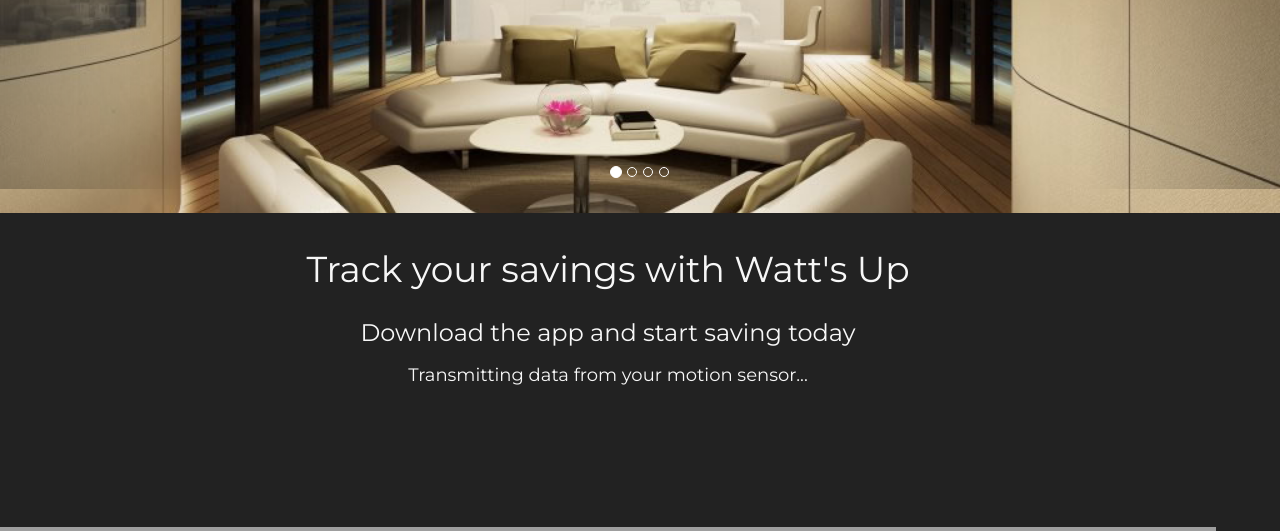
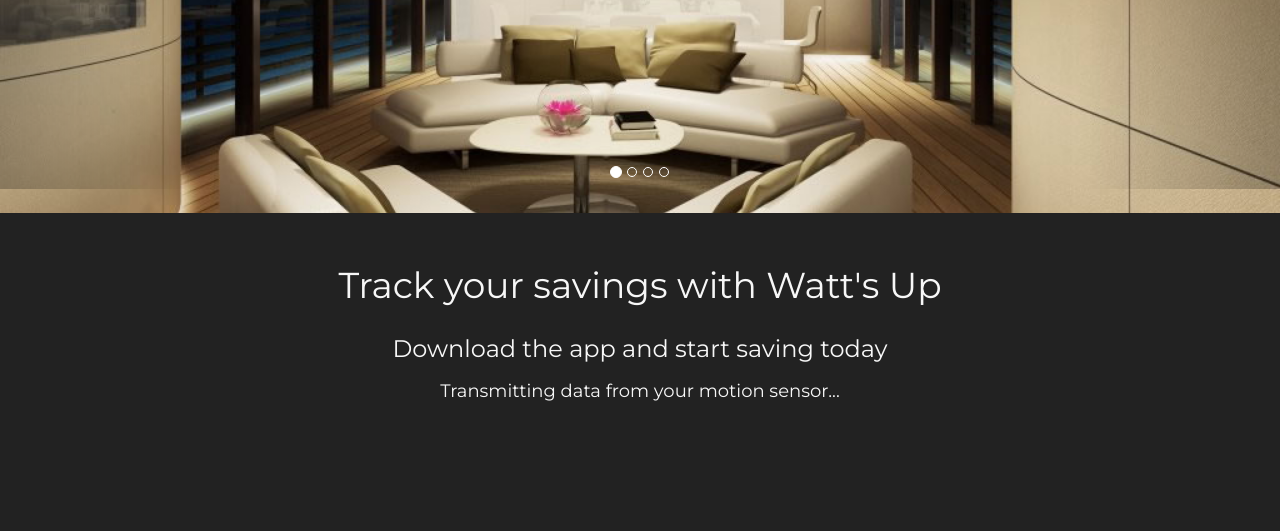
Before and after one commit to danieldn/arduino-project, a Flask app: page / in a window 1280 px wide. Shown: the part 587-1118 px from the top of the page. Run offline with Flask 2, Linux system fonts and the light colour scheme; data that the repository does not hold is empty; some libraries are stand-ins or nearby versions; grey boxes are pictures that could not be loaded.

Commit message:
Fixed website width

```diff
--- a/webapp/static/slider.css
+++ b/webapp/static/slider.css
@@ -39,7 +39,7 @@ h2 {
 
 #energySlider {
   height: 91vh;
-  width: 100vw;
+  width: 100%;
   margin: 0;
   padding: 0;
   overflow: hidden;
@@ -86,7 +86,8 @@ h2 {
 	display: flex;
 	flex-direction: column;
 	justify-content: center;
-	width: 100vw;
+	width: 100%;
+	height: 100vh;
 }
 
 #commentBox {
@@ -127,7 +128,7 @@ h2 {
 }
 
 #chart_div > div {
-	width: 100vw;
+	width: 95vw;
 }
 
 footer {
--- a/webapp/templates/index.html
+++ b/webapp/templates/index.html
@@ -92,7 +92,7 @@
   </div>
 </div>
 <script type="text/javascript" src="https://www.gstatic.com/charts/loader.js"></script>
-<div id="graphSection" style="width: 95vw; height: 96vh; overflow: hidden">
+<div id="graphSection">
   <div id="commentBox">
     <h1>Track your savings with Watt's Up</h1>
     <h3>Download the app and start saving today</h3>
```
Also changed, not shown: 1 other file.
